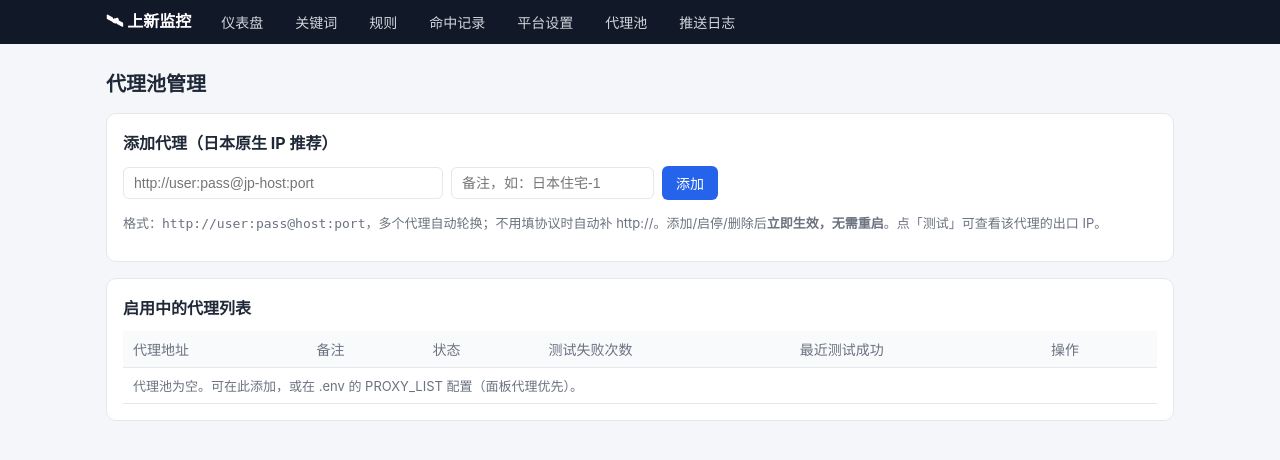
After one commit to y20260821744-ship-it/hu, a FastAPI app: template app/templates/proxies.html in a window 1280 px wide. The commit adds this page. Shown: the top 460 px of the page. Run offline with FastAPI, Linux system fonts and the light colour scheme; the template is opened without the code that fills it, so the values that code supplies are empty.

Commit message:
feat: 代理池管理完整实现（面板增删/启停/测试 + 抓取自动轮换）

```diff
--- a/app/crawler/fetcher.py
+++ b/app/crawler/fetcher.py
@@ -108,3 +108,101 @@ def _get_proxy_mode(platform: str) -> str:
     _mode_cache[platform] = mode
     _mode_cache_ts = now
     return mode
+
+
+@dataclass
+class PlatformThrottle:
+    """单平台风控状态：连续失败计数 + 当前退避 + 降频标记。"""
+
+    consecutive_failures: int = 0
+    backoff_seconds: float = 0.0
+    downgraded: bool = False  # 已自动降频（面板会显示告警）
+
+    def record_success(self) -> None:
+        self.consecutive_failures = 0
+        self.backoff_seconds = 0.0
+
+    def record_failure(self) -> float:
+        """记录一次失败，返回下次请求前需要等待的秒数（指数退避）。"""
+        self.consecutive_failures += 1
+        base = settings.RETRY_BASE_BACKOFF
+        self.backoff_seconds = min(base * (2 ** (self.consecutive_failures - 1)), 300)
+        if self.consecutive_failures >= settings.FAILURE_DOWNGRADE_THRESHOLD:
+            self.downgraded = True
+        return self.backoff_seconds
+
+
+class Fetcher:
+    """负责 GET 文本抓取：代理轮换、UA 轮换、超时、重试 + 指数退避。"""
+
+    def __init__(self) -> None:
+        self._proxy_round_robin = 0
+        self._throttles: Dict[str, PlatformThrottle] = {}
+
+    def throttle_for(self, platform: str) -> PlatformThrottle:
+        if platform not in self._throttles:
+            self._throttles[platform] = PlatformThrottle()
+        return self._throttles[platform]
+
+    def _next_proxy(self, platform: str) -> Optional[str]:
+        """取下一个代理（轮换）。direct 模式或池为空时返回 None（直连）。"""
+        if _get_proxy_mode(platform) == "direct":
+            return None
+        pool = _load_proxy_pool()
+        if not pool:
+            return None
+        proxy = pool[self._proxy_round_robin % len(pool)]
+        self._proxy_round_robin += 1
+        return proxy
+
+    def _build_client(self, platform: str) -> httpx.AsyncClient:
+        proxy = self._next_proxy(platform)
+        return httpx.AsyncClient(
+            headers={
+                "User-Agent": random_ua(),
+                "Accept-Language": "ja,zh-CN;q=0.9,en;q=0.8",
+                "Accept": "text/html,application/xhtml+xml,application/json;q=0.9,*/*;q=0.8",
+            },
+            timeout=httpx.Timeout(settings.REQUEST_TIMEOUT),
+            proxy=proxy if proxy else None,
+            follow_redirects=True,
+            http2=False,
+        )
+
+    async def fetch(self, url: str, platform: str, referer: str = "") -> str:
+        """抓取页面文本。失败时按指数退避重试；连续失败触发降频标记。
+
+        返回 HTML 文本；全部失败抛 RuntimeError。
+        """
+        throttle = self.throttle_for(platform)
+
+        # 退避等待
+        if throttle.backoff_seconds > 0:
+            await asyncio.sleep(min(throttle.backoff_seconds, 10))
+
+        last_error: Optional[Exception] = None
+        for attempt in range(1, settings.MAX_RETRIES + 1):
+            client = self._build_client(platform)
+            try:
+                if referer:
+                    client.headers["Referer"] = referer
+                resp = await client.get(url)
+                if resp.status_code == 200:
+                    throttle.record_success()
+                    return resp.text
+                if resp.status_code in (403, 429) or resp.status_code >= 500:
+                    # 验证码 / 限流 / 服务端错误：视为需要退避
+                    throttle.record_failure()
+                    last_error = RuntimeError(f"HTTP {resp.status_code}")
+                else:
+                    last_error = RuntimeError(f"HTTP {resp.status_code}")
+            except Exception as exc:  # noqa: BLE001 网络异常统一处理
+                throttle.record_failure()
+                last_error = exc
+            finally:
+                await client.aclose()
+
+            if attempt < settings.MAX_RETRIES:
+                await asyncio.sleep(min(settings.RETRY_BASE_BACKOFF * attempt, 10))
+
+        raise RuntimeError(f"抓取失败 [{platform}] {url}: {last_error}")
--- a/app/main.py
+++ b/app/main.py
@@ -1,7 +1,7 @@
 """FastAPI 应用：Web 管理面板 + 后台调度。
 
 面板功能：仪表盘（监控状态/统计）、关键词管理、规则管理、命中记录、
-平台设置（频率/渠道）、推送日志、手动触发抓取。
+平台设置（频率/渠道）、代理池管理（增删/启停/测试）、推送日志、手动触发抓取。
 """
 from __future__ import annotations
 
@@ -9,7 +9,9 @@ import logging
 from contextlib import asynccontextmanager
 from datetime import datetime
 from typing import Optional
+from urllib.parse import quote
 
+import httpx
 from fastapi import FastAPI, Form, Query, Request
 from fastapi.responses import HTMLResponse, JSONResponse, RedirectResponse
 from fastapi.templating import Jinja2Templates
@@ -18,6 +20,7 @@ from sqlalchemy import desc, func, select
 from . import models
 from .adapters import all_adapters, supported_platforms
 from .config import settings
+from .crawler.fetcher import bump_proxy_pool
 from .database import SessionLocal, init_db
 from .scheduler import SchedulerManager
 
@@ -350,6 +353,134 @@ async def logs_page(request: Request):
         db.close()
 
 
+# ---------------- 代理池管理 ----------------
+
+def _mask_proxy(url: str) -> str:
+    """展示时隐藏代理的用户名/密码（只留 协议://***@host:port）。"""
+    try:
+        from urllib.parse import urlsplit, urlunsplit
+
+        parts = urlsplit(url)
+        if parts.username is not None:
+            host = parts.hostname or ""
+            if parts.port:
+                host = f"{host}:{parts.port}"
+            return urlunsplit((parts.scheme, f"***@{host}", parts.path, parts.query, parts.fragment))
+    except Exception:  # noqa: BLE001
+        pass
+    return url
+
+
+@app.get("/proxies", response_class=HTMLResponse)
+async def proxies_page(request: Request, msg: Optional[str] = Query(None)):
+    db = SessionLocal()
+    try:
+        proxies = db.scalars(select(models.Proxy).order_by(models.Proxy.id)).all()
+        return templates.TemplateResponse(
+            request,
+            "proxies.html",
+            {
+                "page": "proxies",
+                "proxies": proxies,
+                "msg": msg or "",
+                "mask_proxy": _mask_proxy,
+                "env_proxies": settings.PROXY_LIST,
+            },
+        )
+    finally:
+        db.close()
+
+
+@app.post("/proxies")
+async def add_proxy(url: str = Form(...), remark: str = Form("")):
+    db = SessionLocal()
+    try:
+        clean = _restore_utf8(url).strip()
+        if not clean:
+            return RedirectResponse("/proxies?msg=" + quote("代理地址不能为空"), status_code=303)
+        if not clean.startswith(("http://", "https://", "socks5://", "socks5h://")):
+            clean = "http://" + clean
+        db.add(models.Proxy(url=clean, remark=_restore_utf8(remark).strip(), enabled=True))
+        db.commit()
+    finally:
+        db.close()
+    bump_proxy_pool()
+    return RedirectResponse("/proxies?msg=" + quote("已添加，抓取层已生效（无需重启）"), status_code=303)
+
+
+@app.post("/proxies/{pid}/toggle")
+async def toggle_proxy(pid: int):
+    db = SessionLocal()
+    try:
+        proxy = db.get(models.Proxy, pid)
+        if proxy:
+            proxy.enabled = not proxy.enabled
+            db.commit()
+    finally:
+        db.close()
+    bump_proxy_pool()
+    return RedirectResponse("/proxies?msg=" + quote("已更新启用状态"), status_code=303)
+
+
+@app.post("/proxies/{pid}/delete")
+async def delete_proxy(pid: int):
+    db = SessionLocal()
+    try:
+        proxy = db.get(models.Proxy, pid)
+        if proxy:
+            db.delete(proxy)
+            db.commit()
+    finally:
+        db.close()
+    bump_proxy_pool()
+    return RedirectResponse("/proxies?msg=" + quote("已删除"), status_code=303)
+
+
+@app.post("/proxies/{pid}/test")
+async def test_proxy(pid: int):
+    """通过该代理访问 ipify 获取出口 IP，验证连通性。"""
+    db = SessionLocal()
+    try:
+        proxy = db.get(models.Proxy, pid)
+        if proxy is None:
+            return RedirectResponse("/proxies?msg=" + quote("代理不存在"), status_code=303)
+        url = proxy.url
+    finally:
+        db.close()
+
+    exit_ip = ""
+    try:
+        async with httpx.AsyncClient(proxy=url, timeout=15, follow_redirects=True) as client:
+            resp = await client.get("https://api.ipify.org?format=json")
+            resp.raise_for_status()
+            exit_ip = resp.json().get("ip", "?")
+    except Exception as exc:  # noqa: BLE001 连通失败
+        db = SessionLocal()
+        try:
+            p = db.get(models.Proxy, pid)
+            if p:
+                p.fail_count += 1
+                db.commit()
+        finally:
+            db.close()
+        return RedirectResponse(
+            "/proxies?msg=" + quote(f"测试失败：{str(exc)[:120]}"), status_code=303
+        )
+
+    db = SessionLocal()
+    try:
+        p = db.get(models.Proxy, pid)
+        if p:
+            p.fail_count = 0
+            p.last_ok_at = datetime.now()
+            db.commit()
+    finally:
+        db.close()
+    return RedirectResponse(
+        "/proxies?msg=" + quote(f"测试成功，出口 IP: {exit_ip}"), status_code=303
+    )
+
+
 # ---------------- API ----------------
 
 @app.get("/api/stats")
--- a/app/templates/base.html
+++ b/app/templates/base.html
@@ -51,6 +51,7 @@
     <a href="/rules" class="{{ 'active' if page=='rules' }}">规则</a>
     <a href="/items" class="{{ 'active' if page=='items' }}">命中记录</a>
     <a href="/settings" class="{{ 'active' if page=='settings' }}">平台设置</a>
+    <a href="/proxies" class="{{ 'active' if page=='proxies' }}">代理池</a>
     <a href="/logs" class="{{ 'active' if page=='logs' }}">推送日志</a>
   </div>
 </nav>
--- /dev/null
+++ b/app/templates/proxies.html
@@ -0,0 +1,42 @@
+{% extends "base.html" %}
+{% block content %}
+<h1>代理池管理</h1>
+
+{% if msg %}<div style="background:#e0e7ff;color:#3730a3;border:1px solid #c7d2fe;border-radius:8px;padding:10px 14px;margin-bottom:14px;font-size:14px;">{{ msg }}</div>{% endif %}
+
+<div class="card">
+  <h2>添加代理（日本原生 IP 推荐）</h2>
+  <form method="post" action="/proxies" class="row">
+    <input type="text" name="url" placeholder="http://user:pass@jp-host:port" required style="width:320px">
+    <input type="text" name="remark" placeholder="备注，如：日本住宅-1">
+    <button>添加</button>
+  </form>
+  <p class="muted">格式：<code>http://user:pass@host:port</code>，多个代理自动轮换；不用填协议时自动补 http://。添加/启停/删除后<b>立即生效，无需重启</b>。点「测试」可查看该代理的出口 IP。</p>
+</div>
+
+<div class="card">
+  <h2>启用中的代理列表</h2>
+  <table>
+    <tr><th>代理地址</th><th>备注</th><th>状态</th><th>测试失败次数</th><th>最近测试成功</th><th>操作</th></tr>
+    {% for p in proxies %}
+    <tr>
+      <td><code>{{ mask_proxy(p.url) }}</code></td>
+      <td>{{ p.remark or '-' }}</td>
+      <td>{% if p.enabled %}<span class="badge badge-ok">启用</span>{% else %}<span class="badge badge-info">停用</span>{% endif %}</td>
+      <td>{{ p.fail_count }}</td>
+      <td>{{ p.last_ok_at.strftime('%m-%d %H:%M') if p.last_ok_at else '-' }}</td>
+      <td class="row">
+        <form method="post" action="/proxies/{{ p.id }}/test"><button class="btn-sm secondary">测试</button></form>
+        <form method="post" action="/proxies/{{ p.id }}/toggle"><button class="btn-sm secondary">{{ '停用' if p.enabled else '启用' }}</button></form>
+        <form method="post" action="/proxies/{{ p.id }}/delete" onsubmit="return confirm('确认删除该代理？')"><button class="btn-sm danger">删除</button></form>
+      </td>
+    </tr>
+    {% else %}
+    <tr><td colspan="6" class="muted">代理池为空。可在此添加，或在 .env 的 PROXY_LIST 配置（面板代理优先）。</td></tr>
+    {% endfor %}
+  </table>
+  {% if env_proxies %}
+  <p class="muted" style="margin-top:10px">.env 兜底代理（面板代理池为空时使用）：{% for e in env_proxies %}<code>{{ mask_proxy(e) }}</code>{% if not loop.last %}、{% endif %}{% endfor %}</p>
+  {% endif %}
+</div>
+{% endblock %}
```
Also changed, not shown: README.md, 1 other file.
